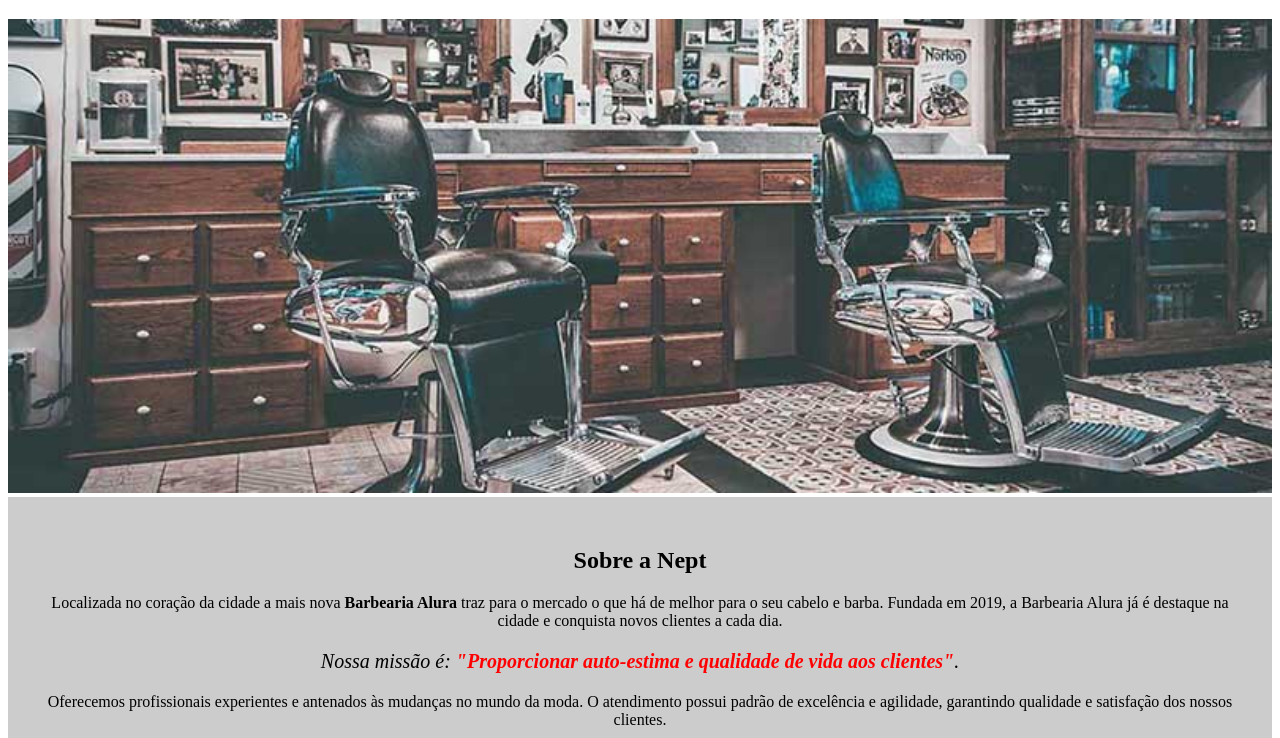
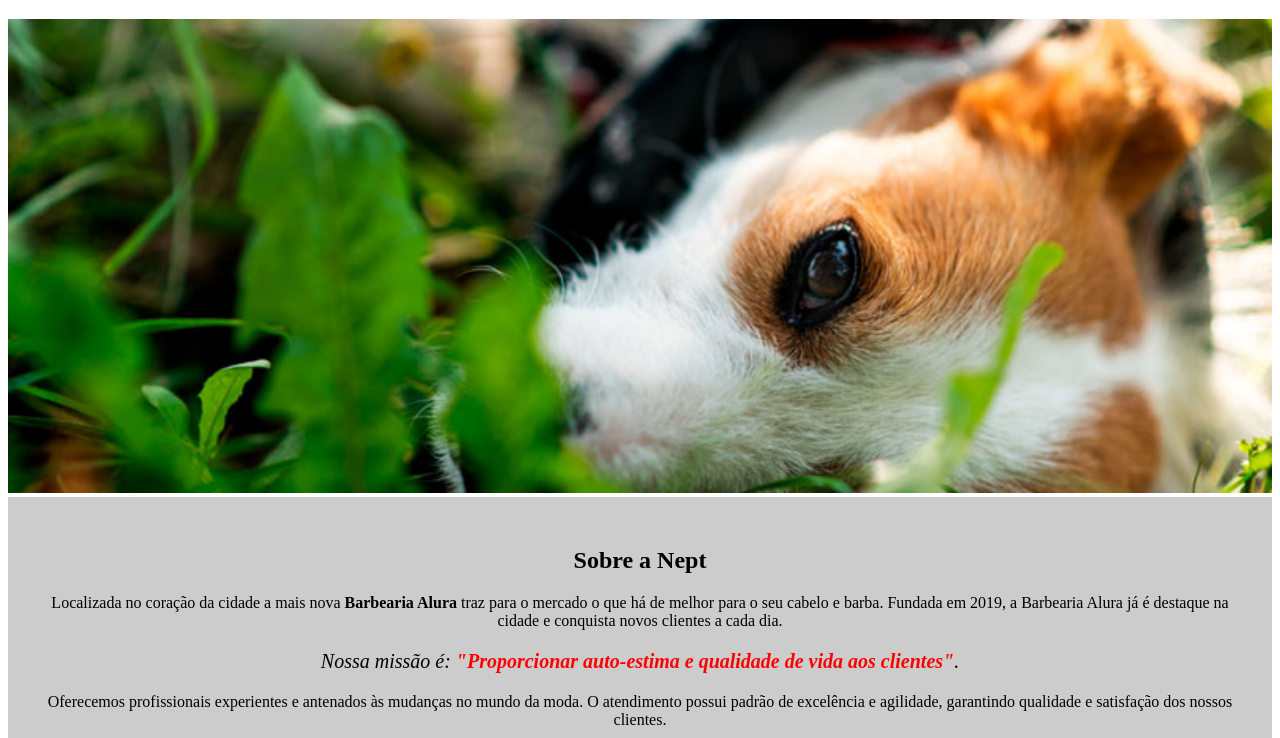
Before and after one commit to paulorocha007/Site, a plain HTML site: page index.html in a window 1280 px wide. Shown: the part 62-800 px from the top of the page. Drawn offline with Linux system fonts and the light colour scheme.

Commit message:
Update index.html

```diff
--- a/index.html
+++ b/index.html
@@ -10,7 +10,7 @@
 		<header>
 			<h1 class="titulo-principal">Sobre o nosso recolhimento ao animal 🐶</h1>
 		</header>
-		<img id="banner" src="banner.jpg">
+		<img id="banner" src="capa.jpg">
 		<div class="principal">
 			<h2 class="titulo-centralizado">Sobre a Nept</h2>
 
```
